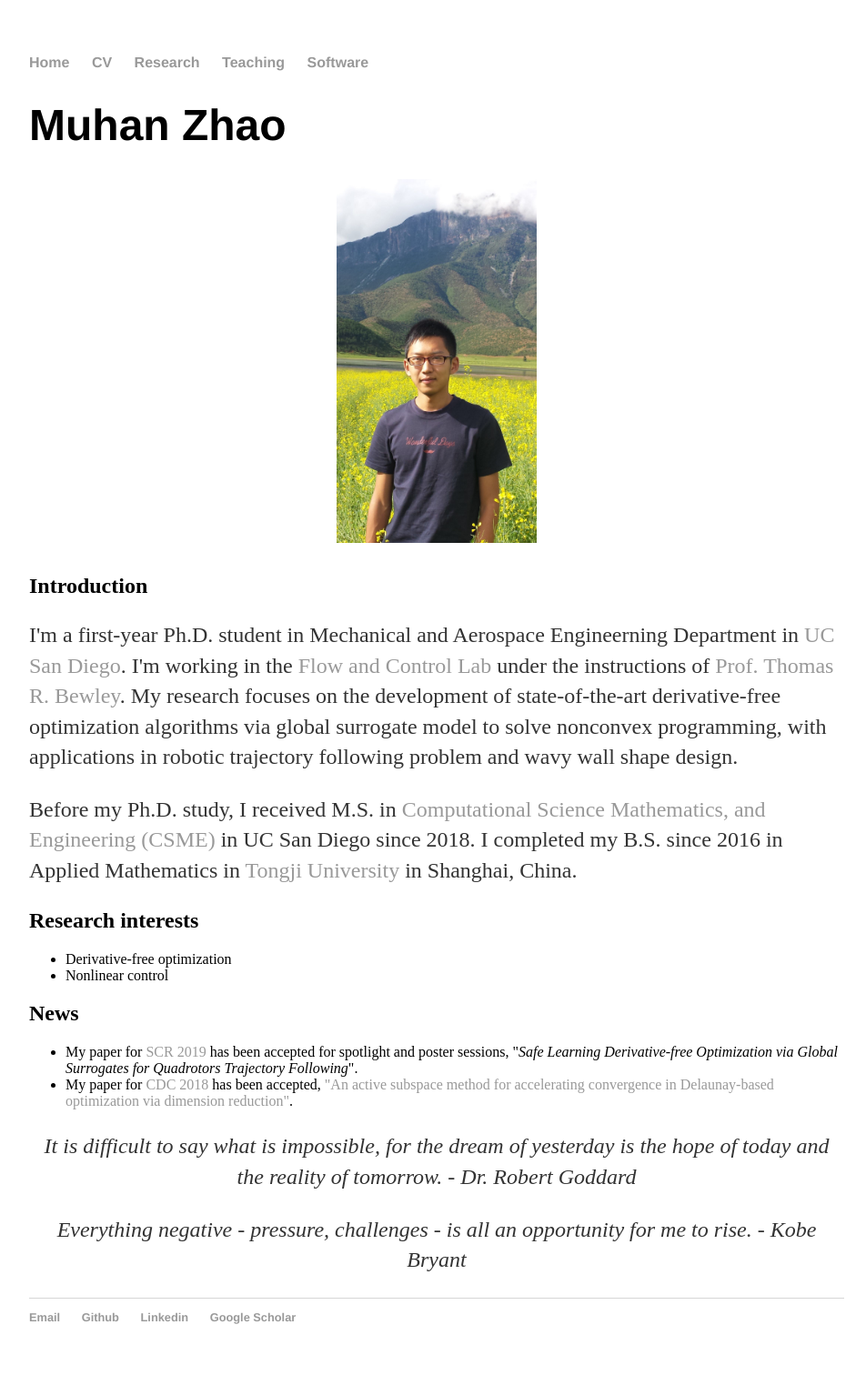
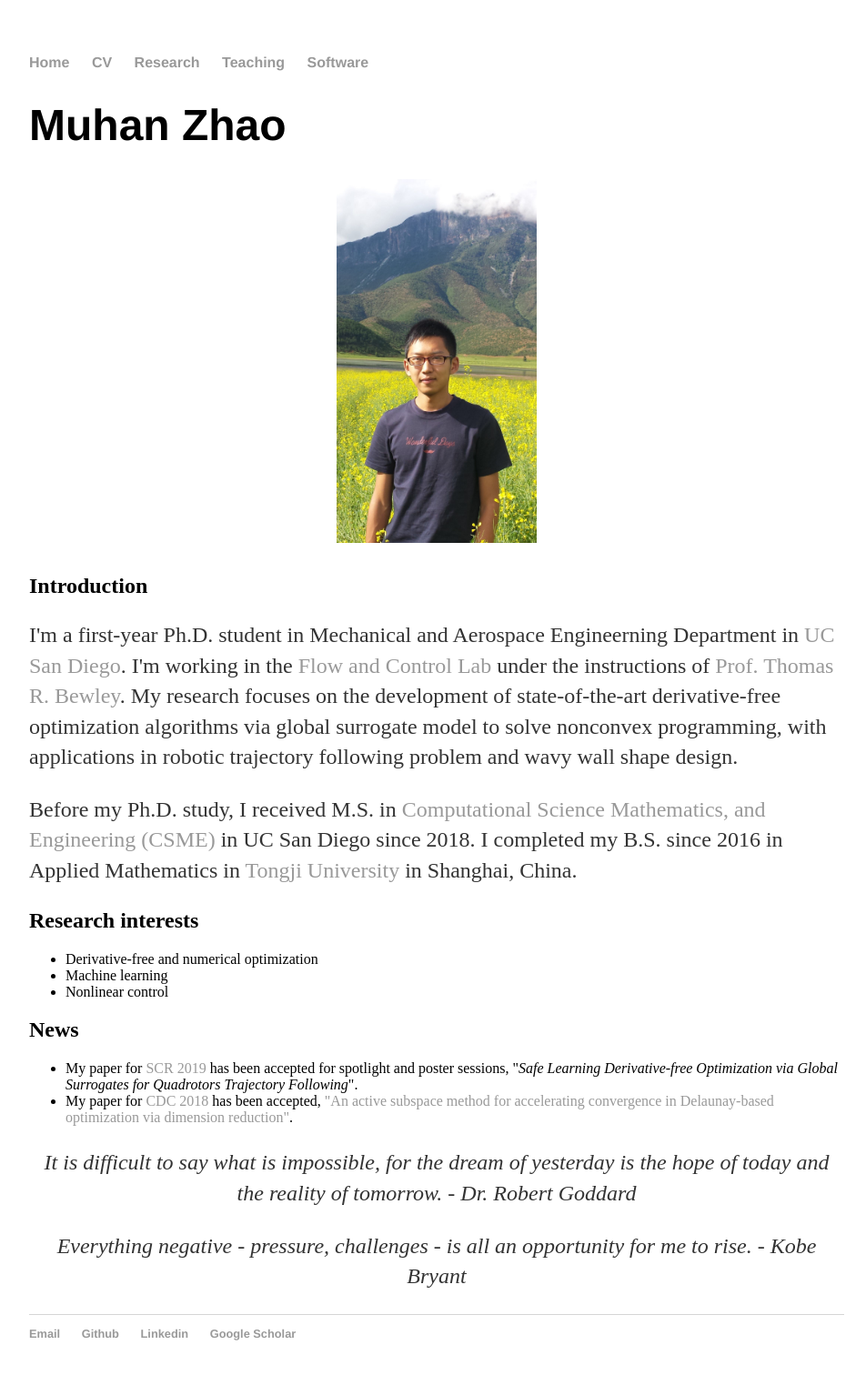
Before and after one commit to kimukook/kimukook.github.io, a Jekyll site: the page built from index.html, in a window 1280 px wide. Shown: the whole page at 91% size, without its empty margins (160-1112 px from the left). Built offline with Jekyll 4.4.1, drawn with Linux system fonts in a browser that asks for light colours.

Commit message:
Update index.html

```diff
--- a/index.html
+++ b/index.html
@@ -15,8 +15,9 @@ title: Muhan Zhao's Homepage
 		I completed my B.S. since 2016 in Applied Mathematics in <a href="https://en.tongji.edu.cn">Tongji University</a> in Shanghai, China. </p>
 	<h2> Research interests </h2>
 	<ul>
-	    <li>Derivative-free optimization</li>
-	    <li>Nonlinear control</li>
+        	<li> Derivative-free and numerical optimization </li>
+		<li> Machine learning </li>
+		<li> Nonlinear control </li>
 	</ul>
 	<h2> News </h2>
 	<ul>
```
